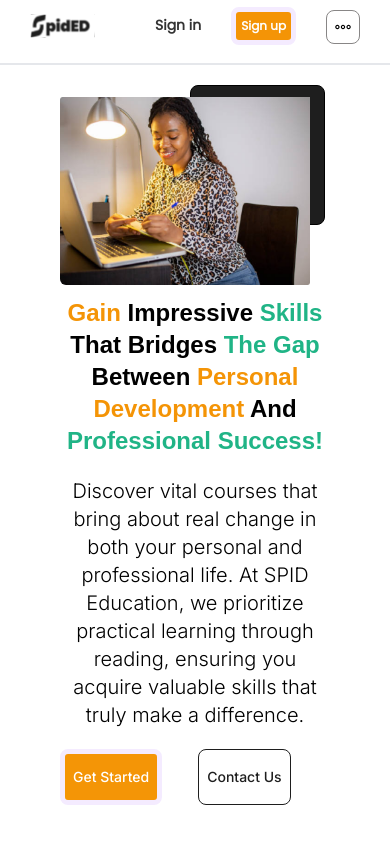
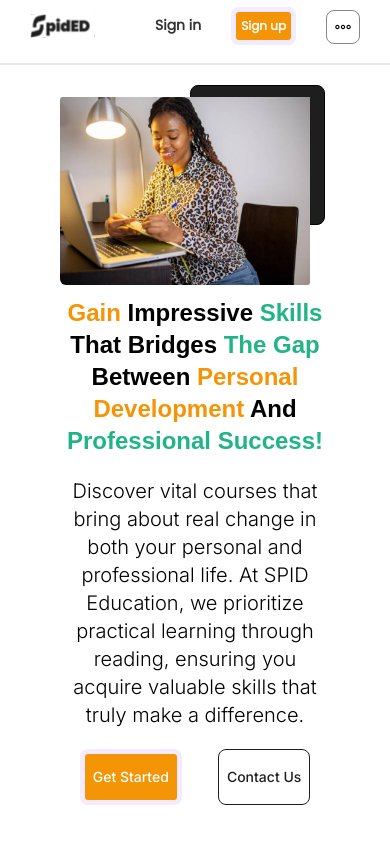
Before and after one commit to stevenmukama/Elearningproject-Fe, a React (Vite) app: page / in a window 390 px wide. Shown: the top 844 px of the page. Built offline with nearby package versions, Linux system fonts and the light colour scheme; a web font is replaced by a local one.

Commit message:
enhance responsiveness

```diff
--- a/src/components/ContactForm.jsx
+++ b/src/components/ContactForm.jsx
@@ -205,7 +205,7 @@ const ContactForm = () => {
 			<div className='flex items-center justify-between '>
 				{windowWidth <= 768 ? (
 					<>
-						<h2 className=' font-Santephea max-md:text-[15px]'>
+						<h2 className=' font-Santephea max-md:text-xs'>
 							Chat with us via Whats-app?
 						</h2>
 						<button className='flex items-center gap-2 px-4 py-2 font-semibold border rounded font-Poppins max-md:text-[13px] max-md:px-2 max-md:py-1'>
--- a/src/components/HeroSection.css
+++ b/src/components/HeroSection.css
@@ -64,6 +64,7 @@ button {
 	align-items: center;
 	gap: 40px;
 	font-family: 'Inter', sans-serif;
+	justify-content: center;
 }
 .cta-button,
 .contact-button {
```
